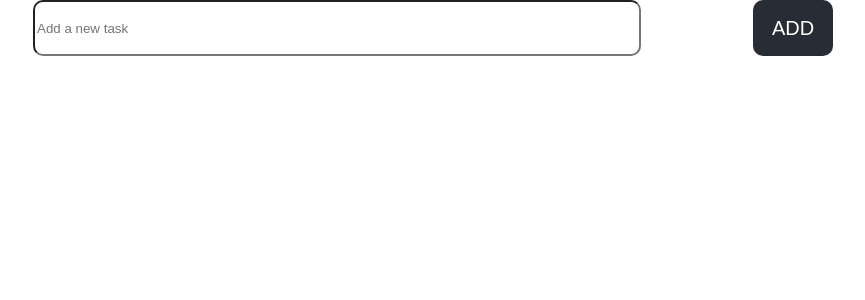
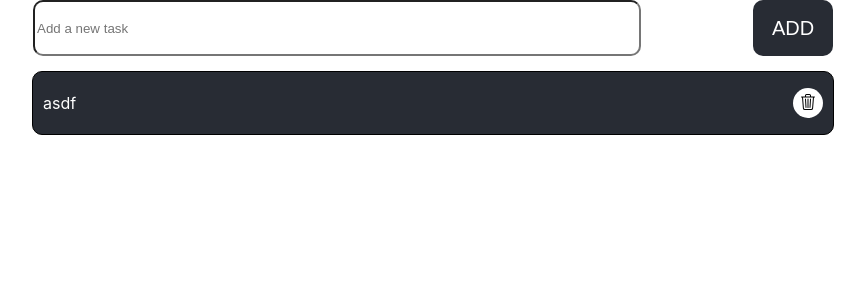
Before and after one commit to aibeksaaliev/homework_53, a React (Create React App) app: page / in a window 1280 px wide. Shown: the top 300 px of the page, without its empty margins (207-1072 px from the left). Built offline with nearby package versions, Linux system fonts and the light colour scheme.

Commit message:
created Task component in Task.tsx and added ccs for this component in Task.css

```diff
--- a/src/AddTaskForm/AddTaskForm.tsx
+++ b/src/AddTaskForm/AddTaskForm.tsx
@@ -7,7 +7,7 @@
       <input className="task_input" type="text" placeholder="Add a new task"/>
       <button className="add_btn" type="submit">Add</button>
     </form>
-  )
-}
+  );
+};
 
 export default AddTaskForm;
--- a/src/App.tsx
+++ b/src/App.tsx
@@ -1,12 +1,13 @@
 import React from 'react';
-import logo from './logo.svg';
 import './App.css';
 import AddTaskForm from "./AddTaskForm/AddTaskForm";
+import Task from "./Task/Task";
 
 function App() {
   return (
     <div className="App">
       <AddTaskForm></AddTaskForm>
+      <Task key="asdf" text="asdf"/>
     </div>
   );
 }
--- /dev/null
+++ b/src/Task/Task.css
@@ -0,0 +1,25 @@
+.task_box {
+    max-width: 780px;
+    margin: 15px auto 0;
+    padding: 5px 10px;
+    display: flex;
+    justify-content: space-between;
+    align-items: center;
+    background: #282c34;
+    border: 1px solid #000;
+    border-radius: 10px;
+}
+
+.task_text {
+    width: 600px;
+    text-align: left;
+    color: #fff;
+}
+
+.delete_btn {
+    width: 30px;
+    height: 30px;
+    border-radius: 50%;
+    border: none;
+    background: #fff;
+}
--- /dev/null
+++ b/src/Task/Task.tsx
@@ -0,0 +1,23 @@
+import React from "react";
+import './Task.css';
+
+interface TaskProps extends React.PropsWithChildren {
+  key: string;
+  text: string;
+}
+
+const Task: React.FC<TaskProps> = (props) => {
+  return (
+    <div className="task_box">
+      <p className="task_text">{props.text}</p>
+      <button className="delete_btn" type="submit">
+        <svg xmlns="http://www.w3.org/2000/svg" width="16" height="16" fill="currentColor" className="bi bi-trash3"
+             viewBox="0 0 16 16">
+          <path
+            d="M6.5 1h3a.5.5 0 0 1 .5.5v1H6v-1a.5.5 0 0 1 .5-.5ZM11 2.5v-1A1.5 1.5 0 0 0 9.5 0h-3A1.5 1.5 0 0 0 5 1.5v1H2.506a.58.58 0 0 0-.01 0H1.5a.5.5 0 0 0 0 1h.538l.853 10.66A2 2 0 0 0 4.885 16h6.23a2 2 0 0 0 1.994-1.84l.853-10.66h.538a.5.5 0 0 0 0-1h-.995a.59.59 0 0 0-.01 0H11Zm1.958 1-.846 10.58a1 1 0 0 1-.997.92h-6.23a1 1 0 0 1-.997-.92L3.042 3.5h9.916Zm-7.487 1a.5.5 0 0 1 .528.47l.5 8.5a.5.5 0 0 1-.998.06L5 5.03a.5.5 0 0 1 .47-.53Zm5.058 0a.5.5 0 0 1 .47.53l-.5 8.5a.5.5 0 1 1-.998-.06l.5-8.5a.5.5 0 0 1 .528-.47ZM8 4.5a.5.5 0 0 1 .5.5v8.5a.5.5 0 0 1-1 0V5a.5.5 0 0 1 .5-.5Z"/>
+        </svg></button>
+    </div>
+  );
+};
+
+export default Task;
```
Also changed, not shown: src/logo.svg (deleted).
